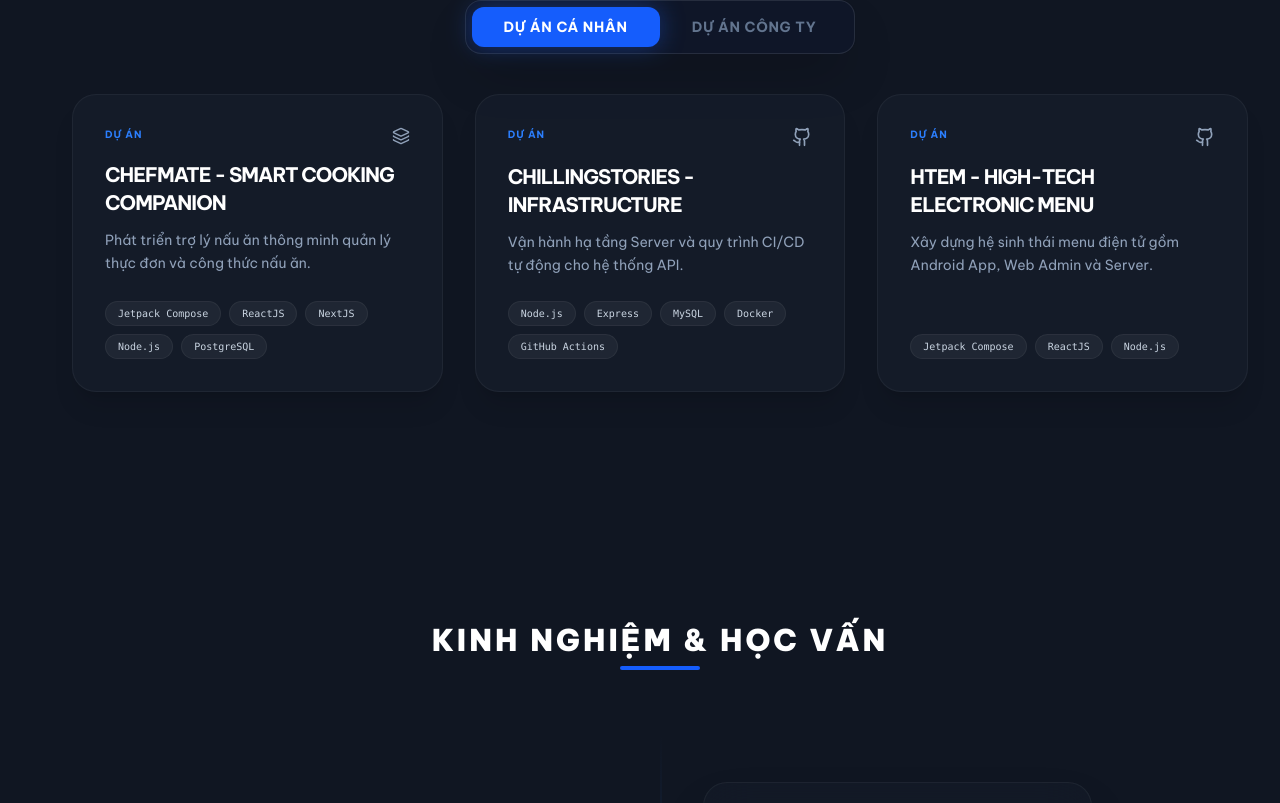
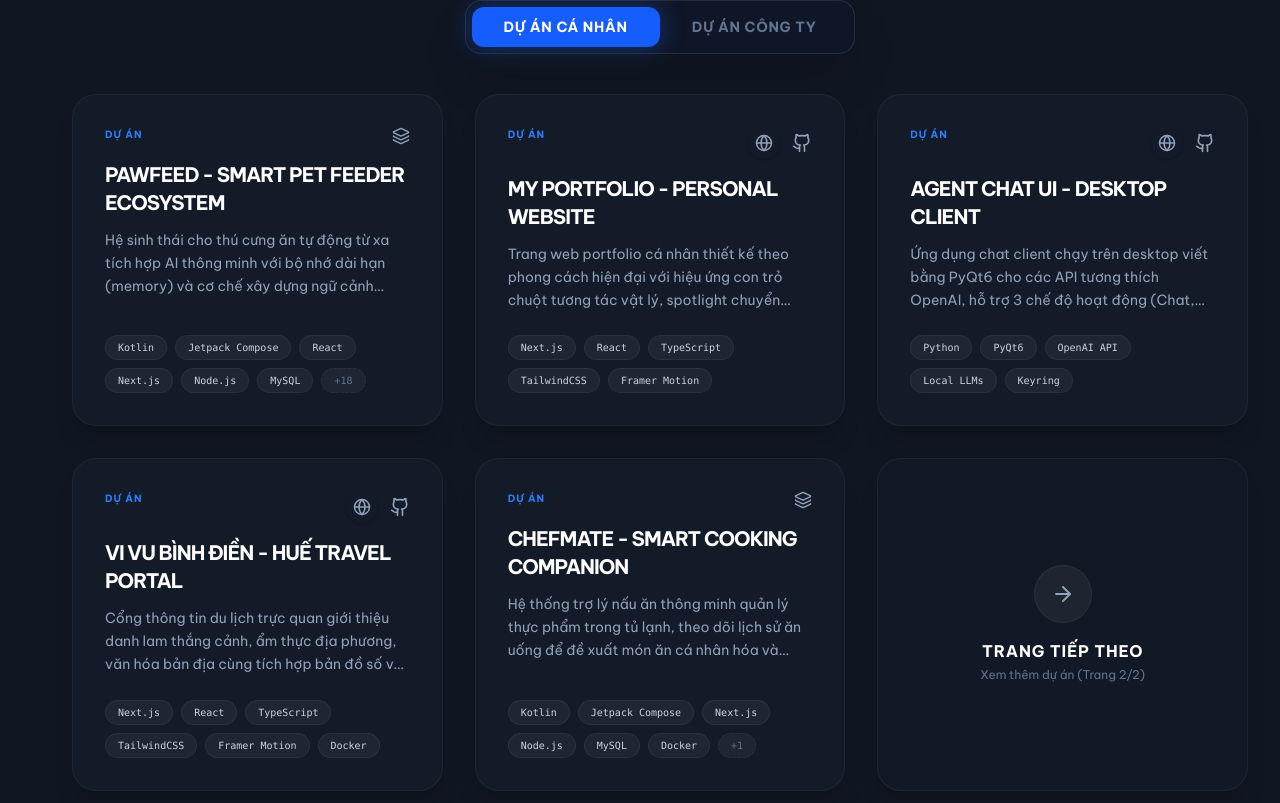
Before and after one commit to PhongDayNai/My-Portfolio, a Next.js app: page / in a window 1280 px wide. Shown: the part 696-1499 px from the top of the page. Built offline with nearby package versions, Linux system fonts and the light colour scheme.

Commit message:
feat(projects): update projects data list, tech stacks, and add new items

```diff
--- a/src/constants/index.ts
+++ b/src/constants/index.ts
@@ -9,6 +9,7 @@ export interface SubRepository {
   };
   tech: string[];
   link: string;
+  website?: string;
 }
 
 export interface Project {
@@ -19,10 +20,10 @@ export interface Project {
   };
   tech: string[];
   link: string;
-  image?: string;
   category: "work" | "personal";
   featured?: boolean;
   repositories?: SubRepository[];
+  website?: string;
 }
 
 export const PERSONAL_INFO = {
@@ -40,12 +41,11 @@ export const PROJECTS: Project[] = [
   {
     title: "Plantie AI - Plant Detection",
     description: {
-      vi: "Hệ thống AI nhận diện thực vật và tư vấn chăm sóc qua Live Chat AI.",
-      en: "Developed an AI-powered system for plant identification, disease diagnosis, and real-time care advice via AI Live Chat."
+      vi: "Hệ thống trí tuệ nhân tạo (AI) nhận diện thực vật thông qua hình ảnh và hỗ trợ tư vấn chăm sóc trực tuyến thời gian thực qua Live Chat AI.",
+      en: "An AI-powered system that identifies plant species via photo analysis and provides real-time care guidance through an interactive AI Live Chat."
     },
     tech: ["Kotlin", "Jetpack Compose", "MVVM", "AI Integration"],
     link: "https://play.google.com/store/apps/details?id=com.plantidentification.chainz",
-    image: "/images/plantie.png",
     category: "work",
   },
   {
@@ -56,18 +56,16 @@ export const PROJECTS: Project[] = [
     },
     tech: ["CameraX", "Google Maps API", "Weather API", "Kotlin"],
     link: "https://play.google.com/store/apps/details?id=com.lawmatic.cameragps",
-    image: "/images/cameragps.png",
     category: "work",
   },
   {
     title: "Muslim Pro+ - Lifestyle Companion",
     description: {
-      vi: "Tích hợp Sensor và Maps API xây dựng các tính năng định vị chính xác (Chưa phát hành).",
-      en: "Integrated Sensor and Maps APIs to build precise location-based prayer alerts and halal discovery features (Unreleased)."
+      vi: "Ứng dụng hỗ trợ phong cách sống Hồi giáo tích hợp nhắc nhở giờ cầu nguyện tự động, la bàn định hướng Qibla và đọc kinh Quran (Chưa phát hành).",
+      en: "An Islamic lifestyle companion app featuring automated prayer time alerts, Qibla compass orientation, and digital Quran integration (Unreleased)."
     },
     tech: ["Room", "Sensor API", "Google Maps API", "Kotlin"],
     link: "#",
-    image: "/images/muslim-pro.png",
     category: "work",
   },
   {
@@ -78,61 +76,85 @@ export const PROJECTS: Project[] = [
     },
     tech: ["Jetpack Compose", "AI Integration", "Kotlin"],
     link: "https://play.google.com/store/apps/details?id=com.chainz.bananastudio",
-    image: "/images/ai-studio.png",
     category: "work",
   },
   {
     title: "AmiChat - AI Creative Buddy",
     description: {
-      vi: "Trợ lý AI sáng tạo tích hợp các mô hình ngôn ngữ lớn hỗ trợ trò chuyện và giải đáp.",
-      en: "Creative AI companion integrated with LLMs to support intelligent conversation and assistance."
+      vi: "Người bạn đồng hành AI sáng tạo và thân thiện, tích hợp các mô hình ngôn ngữ lớn (LLM) để tối ưu hóa trải nghiệm trò chuyện và giải đáp thông tin thông minh.",
+      en: "A friendly and creative AI companion integrated with large language models (LLMs) to deliver seamless conversations and intelligent assistance."
     },
     tech: ["LLM Integration", "Kotlin", "Jetpack Compose"],
     link: "https://play.google.com/store/apps/details?id=com.lawmatic.amichat",
-    image: "/images/amichat.png",
     category: "work",
   },
 
   {
     title: "HTEM - High-Tech Electronic Menu",
     description: {
-      vi: "Xây dựng hệ sinh thái menu điện tử gồm Android App, Web Admin và Server.",
-      en: "Built a smart electronic menu ecosystem including Android App, ReactJS Admin Dashboard, and Node.js Server."
+      vi: "Hệ sinh thái thực đơn điện tử thông minh tích hợp giải pháp gọi món thời gian thực, quản lý bàn ăn và tối ưu hóa vận hành nhà hàng.",
+      en: "A smart electronic menu ecosystem integrating real-time ordering, table management, and restaurant operation optimization."
     },
-    tech: ["Jetpack Compose", "ReactJS", "Node.js"],
-    link: "https://github.com/PhongDayNai/HTEM_Mobile_App_Client",
-    image: "/images/htem.png",
+    tech: ["Kotlin", "Jetpack Compose", "React", "Node.js", "MySQL", "Socket.io"],
+    link: "",
     category: "personal",
+    repositories: [
+      {
+        title: "HTEM Server (Backend API)",
+        description: {
+          vi: "Hệ thống API backend viết bằng Node.js & Express kết hợp Socket.io để xử lý các yêu cầu gọi món thời gian thực và quản lý trạng thái bàn ăn.",
+          en: "Backend API built with Node.js & Express, utilizing Socket.io for real-time order processing and table status sync."
+        },
+        tech: ["Node.js", "Express", "MySQL", "Socket.io", "Sequelize"],
+        link: "https://github.com/PhongDayNai/HTEM_Server"
+      },
+      {
+        title: "HTEM Mobile App (Android Client)",
+        description: {
+          vi: "Ứng dụng gọi món tại bàn chạy native trên thiết bị Android dành cho khách hàng, tích hợp cập nhật trạng thái đơn hàng thời gian thực.",
+          en: "Native Android application for customer table ordering, featuring real-time order status updates."
+        },
+        tech: ["Kotlin", "Jetpack Compose", "Retrofit", "Socket.io-client", "Coroutines"],
+        link: "https://github.com/PhongDayNai/HTEM_Mobile_App_Client"
+      },
+      {
+        title: "HTEM Admin Web Dashboard",
+        description: {
+          vi: "Trang quản trị vận hành nhà hàng dành cho Admin và Nhân viên để tiếp nhận đơn hàng, quản lý doanh thu, thực đơn và sơ đồ bàn ăn.",
+          en: "Administrative web dashboard for restaurant management, order fulfillment, menu configuration, and table layouts."
+        },
+        tech: ["React", "Vite", "TailwindCSS", "Recharts"],
+        link: "https://github.com/PhongDayNai/HTEM_Admin_Web"
+      }
+    ]
   },
   {
-    title: "ChillingStories - Infrastructure",
+    title: "ChillingStories - Scalable Backend Engine",
     description: {
-      vi: "Vận hành hạ tầng Server và quy trình CI/CD tự động cho hệ thống API.",
-      en: "Operating self-hosted server infrastructure and automated CI/CD pipelines for a scalable story-reading API system."
+      vi: "Thiết kế và tối ưu hóa hệ thống backend hiệu năng cao cho ứng dụng đọc truyện, tích hợp hạ tầng tự động hóa CI/CD và ảo hóa Docker.",
+      en: "Designed and optimized a high-performance backend system for a story-reading platform, implementing automated CI/CD pipelines and Docker virtualization."
     },
     tech: ["Node.js", "Express", "MySQL", "Docker", "GitHub Actions"],
     link: "https://github.com/PhongDayNai/ChillingStories_Server",
-    image: "/images/chilling-stories.png",
     category: "personal"
   },
   {
     title: "ChefMate - Smart Cooking Companion",
     description: {
-      vi: "Phát triển trợ lý nấu ăn thông minh quản lý thực đơn và công thức nấu ăn.",
-      en: "Developed a full-stack smart cooking assistant for efficient meal planning and recipe management."
+      vi: "Hệ thống trợ lý nấu ăn thông minh quản lý thực phẩm trong tủ lạnh, theo dõi lịch sử ăn uống để đề xuất món ăn cá nhân hóa và nhắc nhở ngày hết hạn của nguyên liệu.",
+      en: "A smart cooking assistant ecosystem that manages refrigerator inventory, tracks dietary history for personalized recipe recommendations, and alerts users of expiring ingredients."
     },
-    tech: ["Jetpack Compose", "ReactJS", "NextJS", "Node.js", "PostgreSQL"],
-    link: "https://github.com/PhongDayNai/ChefMate_Client",
-    image: "/images/chefmate.png",
+    tech: ["Kotlin", "Jetpack Compose", "Next.js", "Node.js", "MySQL", "Docker", "llama.cpp"],
+    link: "",
     category: "personal",
     repositories: [
       {
         title: "ChefMate Server (Backend API)",
         description: {
-          vi: "Hệ thống Backend API viết bằng Node.js & Express, quản lý dữ liệu người dùng, thực đơn và tích hợp PostgreSQL.",
-          en: "Backend API system built with Node.js & Express, managing user data, recipes, and PostgreSQL database."
+          vi: "Hệ thống Backend API viết bằng Node.js & Express, quản lý dữ liệu người dùng, thực đơn, tích hợp MySQL và hỗ trợ AI chat session.",
+          en: "Backend API system built with Node.js & Express, managing user data, recipes, MySQL database, and AI chat session integration."
         },
-        tech: ["Node.js", "Express", "PostgreSQL", "Sequelize"],
+        tech: ["Node.js", "Express", "MySQL", "Docker", "JWT"],
         link: "https://github.com/PhongDayNai/ChefMate_Server"
       },
       {
@@ -141,16 +163,16 @@ export const PROJECTS: Project[] = [
           vi: "Ứng dụng Android native client viết bằng Kotlin và Jetpack Compose, tích hợp quản lý trạng thái và tối ưu hóa trải nghiệm nấu ăn.",
           en: "Android native client application built with Kotlin and Jetpack Compose, featuring state management and cooking UX optimization."
         },
-        tech: ["Kotlin", "Jetpack Compose", "Retrofit", "Coroutines"],
+        tech: ["Kotlin", "Jetpack Compose", "Room DB", "OkHttp", "Gson", "DataStore"],
         link: "https://github.com/PhongDayNai/ChefMate_Client"
       },
       {
-        title: "ChefMate Web Client (Landing Page)",
+        title: "ChefMate Web App",
         description: {
-          vi: "Trang giới thiệu và tìm kiếm công thức nấu ăn nhanh chóng trên nền tảng Web cho người dùng.",
-          en: "Web application for recipe discovery, user engagement, and cooking community integration."
+          vi: "Ứng dụng web đa nền tảng cho phép người dùng tìm kiếm công thức, lên kế hoạch bữa ăn và quản lý thực đơn đầy đủ tính năng thay thế cho phiên bản di động.",
+          en: "A comprehensive web application that serves as a fully functional alternative to the mobile app for recipe discovery and meal planning."
         },
-        tech: ["Next.js", "React", "TailwindCSS"],
+        tech: ["Next.js", "React", "TypeScript", "TailwindCSS", "Docker"],
         link: "https://github.com/PhongDayNai/Chefmate_Web_Client"
       },
       {
@@ -161,6 +183,88 @@ export const PROJECTS: Project[] = [
         },
         tech: ["React", "Vite", "TailwindCSS", "Recharts"],
         link: "https://github.com/PhongDayNai/ChefMate_Admin_Web"
+      }
+    ]
+  },
+  {
+    title: "Vi Vu Bình Điền - Huế Travel Portal",
+    description: {
+      vi: "Cổng thông tin du lịch trực quan giới thiệu danh lam thắng cảnh, ẩm thực địa phương, văn hóa bản địa cùng tích hợp bản đồ số và kênh phản hồi tại xã Bình Điền, Huế.",
+      en: "An interactive tourism web portal promoting Bình Điền (Huế), showcasing scenic landscapes, local cuisine, culture, digital maps, and feedback channels."
+    },
+    tech: ["Next.js", "React", "TypeScript", "TailwindCSS", "Framer Motion", "Docker"],
+    link: "https://github.com/PhongDayNai/hue-heritage-expo",
+    category: "personal",
+    website: "https://binhdien.phongdaynai.id.vn",
+  },
+  {
+    title: "Agent Chat UI - Desktop Client",
+    description: {
+      vi: "Ứng dụng chat client chạy trên desktop viết bằng PyQt6 cho các API tương thích OpenAI, hỗ trợ 3 chế độ hoạt động (Chat, Character, Agent) và tích hợp terminal agent chạy lệnh local.",
+      en: "A PyQt6 desktop chat client for OpenAI-compatible APIs, featuring Chat, Character, and Agent modes with local terminal execution support for coding tasks."
+    },
+    tech: ["Python", "PyQt6", "OpenAI API", "Local LLMs", "Keyring"],
+    link: "https://github.com/PhongDayNai/Agent-Chat-UI",
+    category: "personal",
+    website: "https://github.com/PhongDayNai/Agent-Chat-UI/releases",
+  },
+  {
+    title: "My Portfolio - Personal Website",
+    description: {
+      vi: "Trang web portfolio cá nhân thiết kế theo phong cách hiện đại với hiệu ứng con trỏ chuột tương tác vật lý, spotlight chuyển động và giao diện tối ưu hóa trải nghiệm.",
+      en: "A modern, highly interactive personal portfolio website featuring custom physics-based cursor, dynamic spotlight layouts, and responsive design."
+    },
+    tech: ["Next.js", "React", "TypeScript", "TailwindCSS", "Framer Motion"],
+    link: "https://github.com/PhongDayNai/My-Portfolio",
+    category: "personal",
+    website: "https://portfolio.phongdaynai.id.vn",
+  },
+  {
+    title: "PawFeed - Smart Pet Feeder Ecosystem",
+    description: {
+      vi: "Hệ sinh thái cho thú cưng ăn tự động từ xa tích hợp AI thông minh với bộ nhớ dài hạn (memory) và cơ chế xây dựng ngữ cảnh (context builder), hỗ trợ gọi hàm (function calling) để tính toán khẩu phần ăn và điều khiển thiết bị.",
+      en: "An AI-powered smart pet feeder ecosystem featuring long-term memory, context builder, and function calling capability for automated portion calculations and device control."
+    },
+    tech: ["Kotlin", "Jetpack Compose", "React", "Next.js", "Node.js", "MySQL", "AI Integration", "Function Calling", "SSE", "TypeScript", "TailwindCSS", "MQTT", "ESP8266", "ESP32", "C++", "Arduino", "Hilt", "Room", "WorkManager", "CameraX", "ML Kit", "Glance", "Zod", "JWT"],
+    link: "",
+    category: "personal",
+    repositories: [
+      {
+        title: "PawFeed Server (Backend API)",
+        description: {
+          vi: "Hệ thống API backend viết bằng Node.js kết hợp SSE & MQTT điều khiển thiết bị thời gian thực và tích hợp AI Agent xử lý logic gọi hàm để tự động hóa quy trình cho ăn.",
+          en: "Backend API system built with Node.js, SSE & MQTT for real-time device communication, integrated with an AI Agent featuring function calling logic."
+        },
+        tech: ["Node.js", "Express", "MySQL", "SSE", "AI Integration", "Function Calling", "MQTT", "Zod", "JWT", "Express Rate Limit", "Helmet"],
+        link: "https://github.com/PhongDayNai/PawFeed_Server"
+      },
+      {
+        title: "PawFeed Mobile App (Android Client)",
+        description: {
+          vi: "Ứng dụng di động native chạy trên Android dành cho người dùng để giám sát, điều khiển máy cho ăn và tương tác với trợ lý AI chăm sóc thú cưng.",
+          en: "Native Android mobile client for monitoring, remote control, and interacting with the AI pet care assistant."
+        },
+        tech: ["Jetpack Compose", "Retrofit", "SSE", "Hilt", "Room", "DataStore", "WorkManager", "CameraX", "ML Kit", "Glance"],
+        link: "https://github.com/PhongDayNai/PawFeed_App"
+      },
+      {
+        title: "PawFeed Web Client",
+        description: {
+          vi: "Nền tảng ứng dụng Web đa tính năng giúp người dùng quản lý thiết bị, xem lịch sử cho ăn và thiết lập lịch trình từ trình duyệt.",
+          en: "Web application platform for managing pet feeding schedules, viewing history, and controlling devices via web browsers."
+        },
+        tech: ["Next.js", "React", "TypeScript", "TailwindCSS", "ESLint", "Lucide React"],
+        link: "https://github.com/PhongDayNai/PawFeed_Web",
+        website: "https://pawfeed.phongdaynai.id.vn"
+      },
+      {
+        title: "PawFeed IoT Firmware (Hardware client)",
+        description: {
+          vi: "Mã nguồn firmware chạy trên vi điều khiển ESP8266/ESP32, quản lý kết nối Wi-Fi, đọc cảm biến, điều khiển động cơ servo cho ăn, lưu trữ cấu hình cục bộ qua LittleFS và giao tiếp hai chiều thời gian thực qua giao thức MQTT bảo mật bằng chữ ký số HMAC-SHA256.",
+          en: "Firmware code running on ESP8266/ESP32 microcontrollers, managing Wi-Fi, reading sensors, controlling servo motors, utilizing LittleFS for local configuration, and communicating via MQTT protocol secured with HMAC-SHA256 signature verification."
+        },
+        tech: ["ESP8266", "ESP32", "C++", "Arduino", "MQTT", "LittleFS", "BearSSL", "HMAC-SHA256"],
+        link: "https://github.com/PhongDayNai/PawFeed_Server/blob/main/machine/main.cpp"
       }
     ]
   },
```
